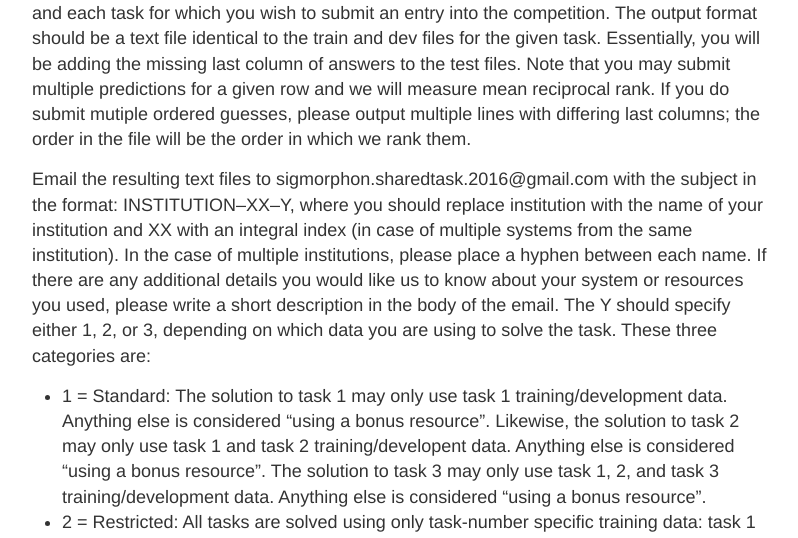
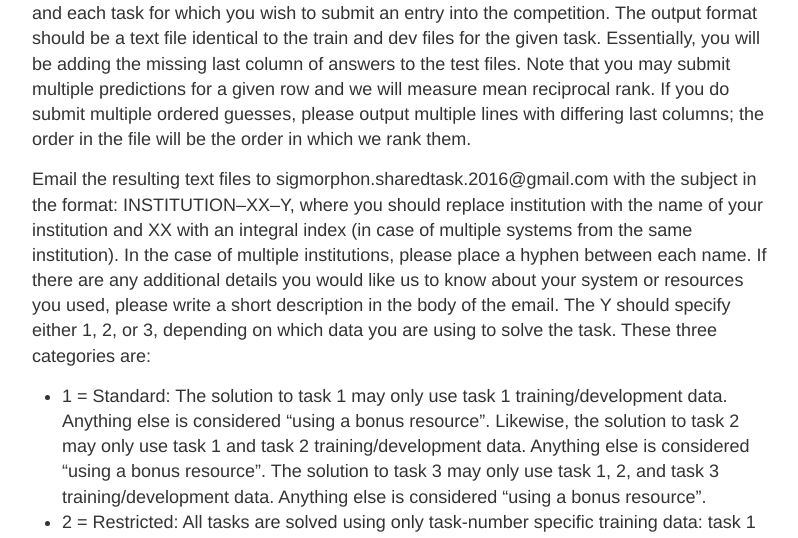
Before and after one commit to sigmorphon/sigmorphon.github.io, a Jekyll site: the page built from sharedtasks/2016/index.md, in a window 1280 px wide and 900 px high, scrolled down 1150 px. Shown: the part 307-845 px from the top of the window, without its empty margins (238-1036 px from the left). Built offline with Jekyll 4.4.1, drawn with Linux system fonts in a browser that asks for light colours; some of the changed text lies outside the part shown.

Commit message:
Spelling fixes

```diff
--- a/sharedtasks/2016/index.md
+++ b/sharedtasks/2016/index.md
@@ -42,11 +42,11 @@ Please submit the shared-task description papers at https://www.softconf.com/acl
 
 ### Submission
 
-We have released the test data! It is in the same format as the training and dev data with the exception that the last column has been omitted. Please run your system for each language and each task for which you wish to submit an entry into the competition. The output format should be a text file identical to the train and dev files for the given task. Essentially, you will be adding the missing last column of answers to the test files. Note that you may submit multiple predictions for a given row and we will measure mean reciprocal rank. If you do submit mutiple ordered guesses, please output multiple lines with differing last columns; the order in the file will be the order in which we rank them.
+We have released the test data! It is in the same format as the training and dev data with the exception that the last column has been omitted. Please run your system for each language and each task for which you wish to submit an entry into the competition. The output format should be a text file identical to the train and dev files for the given task. Essentially, you will be adding the missing last column of answers to the test files. Note that you may submit multiple predictions for a given row and we will measure mean reciprocal rank. If you do submit multiple ordered guesses, please output multiple lines with differing last columns; the order in the file will be the order in which we rank them.
 
 Email the resulting text files to sigmorphon.sharedtask.2016@gmail.com with the subject in the format: INSTITUTION--XX--Y, where you should replace institution with the name of your institution and XX with an integral index (in case of multiple systems from the same institution). In the case of multiple institutions, please place a hyphen between each name. If there are any additional details you would like us to know about your system or resources you used, please write a short description in the body of the email. The Y should specify either 1, 2, or 3, depending on which data you are using to solve the task. These three categories are:
 
-* 1 = Standard: The solution to task 1 may only use task 1 training/development data. Anything else is considered "using a bonus resource". Likewise, the solution to task 2 may only use task 1 and task 2 training/developent data. Anything else is considered "using a bonus resource". The solution to task 3 may only use task 1, 2, and task 3 training/development data. Anything else is considered "using a bonus resource".
+* 1 = Standard: The solution to task 1 may only use task 1 training/development data. Anything else is considered "using a bonus resource". Likewise, the solution to task 2 may only use task 1 and task 2 training/development data. Anything else is considered "using a bonus resource". The solution to task 3 may only use task 1, 2, and task 3 training/development data. Anything else is considered "using a bonus resource".
 * 2 = Restricted: All tasks are solved using only task-number specific training data: task 1 uses only task 1 train/dev data; task 2 uses only task 2 train/dev data; task 3 uses only task 3 train/dev data.
 * 3 = Bonus: tasks are solved using the Standard approach, drawing also possibly on higher task number related training data and/or extra unlabeled data given on the website.
 
```
Also changed, not shown: other parts of sharedtasks/2016/index.md (+2 -2 lines), sharedtasks/2017/task.md (+4 -2 lines).
